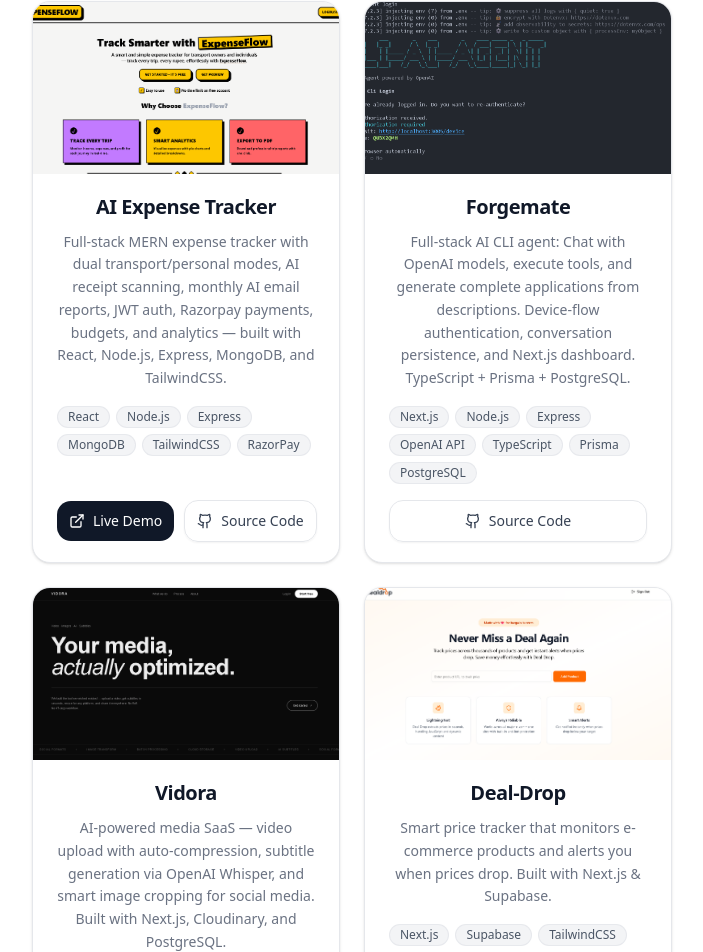
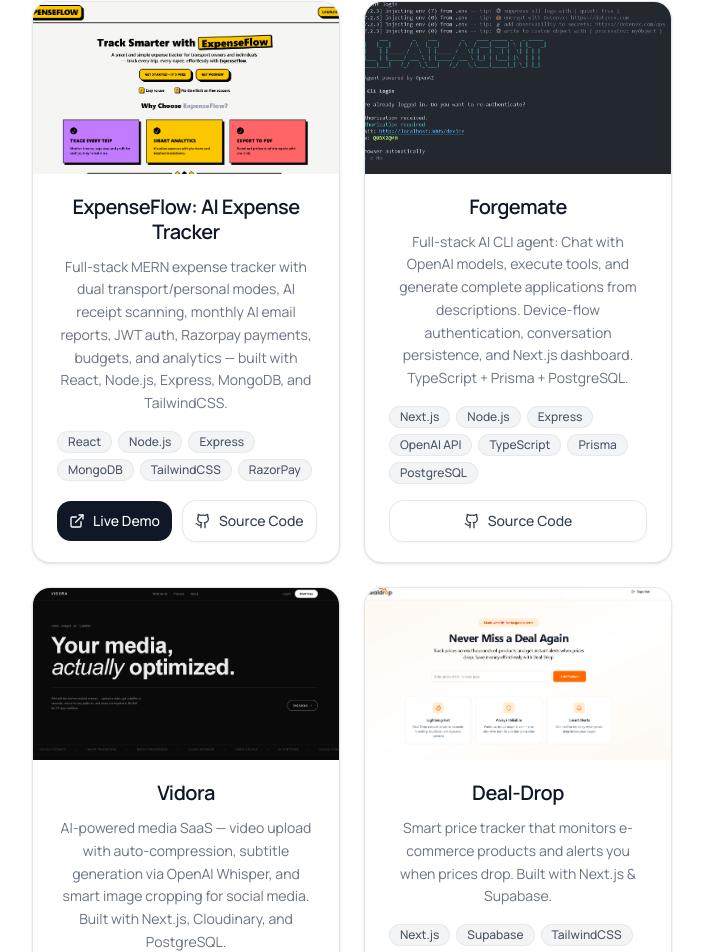
Before and after one commit to SohailShaikh7860/Portofolio, a Next.js app: page / in a window 1280 px wide. Shown: the part 1335-2287 px from the top of the page, without its empty margins (288-991 px from the left). Built offline with nearby package versions, Linux system fonts and the light colour scheme.

Commit message:
Added Manrope font

```diff
--- a/app/layout.tsx
+++ b/app/layout.tsx
@@ -1,6 +1,12 @@
 import type { Metadata } from "next";
+import { Manrope } from "next/font/google";
 import "./globals.css";
 import { ThemeProvider } from "@/components/layouts/theme-provider";
+
+const manrope = Manrope({
+  subsets: ["latin"],
+  display: "swap",
+});
 
 export const metadata: Metadata = {
   title: "Sohail Shaikh - Full Stack Developer",
@@ -14,7 +20,7 @@
 }>) {
   return (
     <html lang="en" suppressHydrationWarning>
-      <body>
+      <body className={manrope.className}>
         <ThemeProvider
          attribute="class"
             defaultTheme="system"
--- a/constants/projects.ts
+++ b/constants/projects.ts
@@ -14,7 +14,7 @@
 export const projects =[
     {
         id:1,
-        title:"AI Expense Tracker",
+        title:"ExpenseFlow: AI Expense Tracker",
         description:"Full-stack MERN expense tracker with dual transport/personal modes, AI receipt scanning, monthly AI email reports, JWT auth, Razorpay payments, budgets, and analytics — built with React, Node.js, Express, MongoDB, and TailwindCSS.",
         imageUrl:"/ExpenseTrackor.png",
         projectUrl:"https://myexpenseflow.vercel.app/",
```
